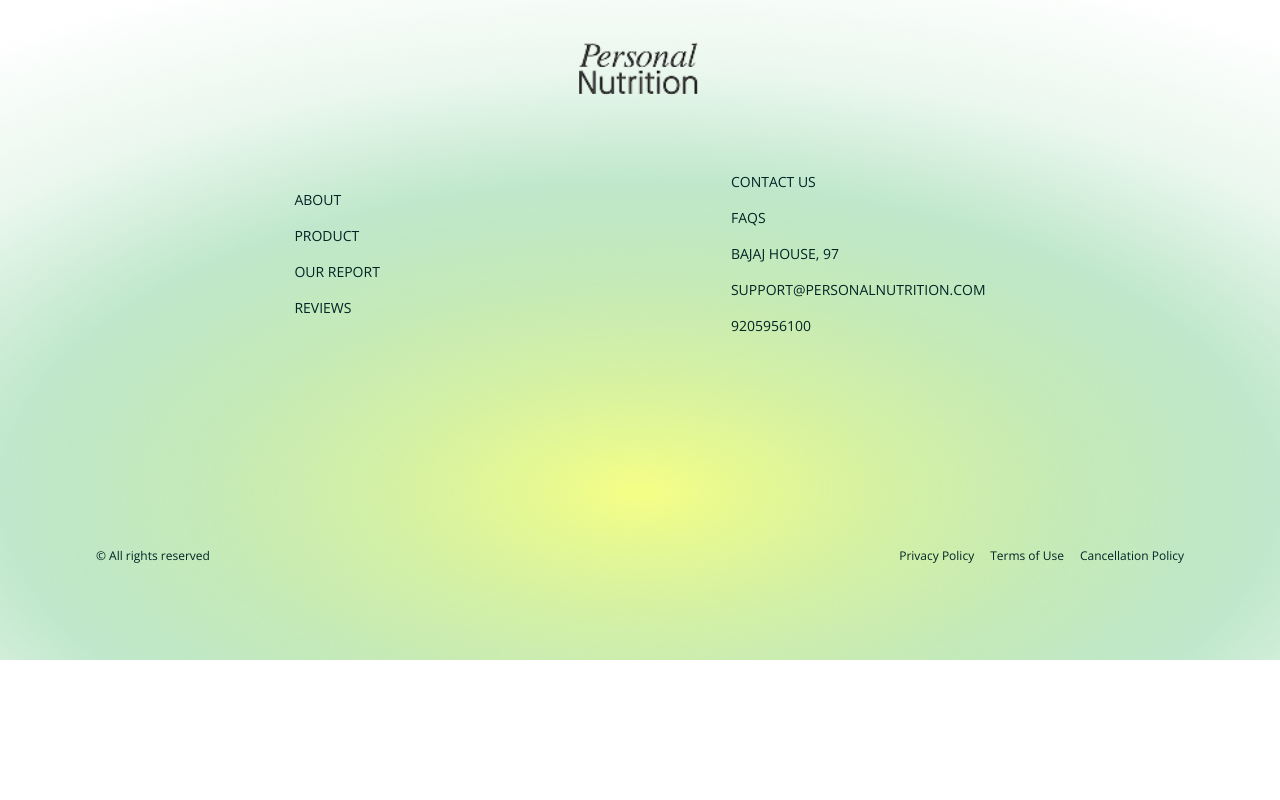
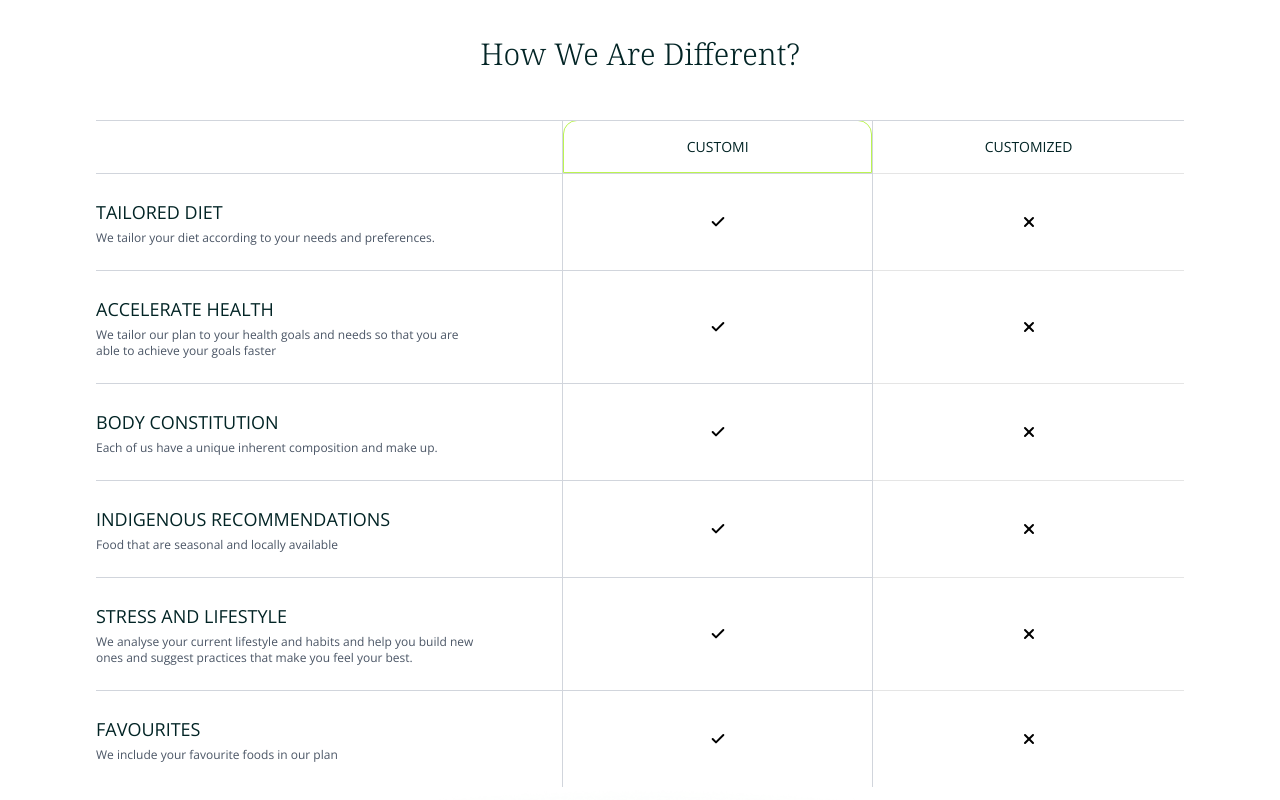
Before and after one commit to Arin7712/personalnutrition, a Next.js app: page /how-it-works in a window 1280 px wide. Shown: the part 2080-2880 px from the top of the page. Before the commit the page ends 2740 px from the top, so only its background shows below. Built offline with nearby package versions, Linux system fonts and the light colour scheme.

Commit message:
added comparison section

```diff
--- a/app/how-it-works/page.tsx
+++ b/app/how-it-works/page.tsx
@@ -1,3 +1,5 @@
+import ComparisonTable from '@/components/how-it-works/ComparisonTable'
+import ComparisonTableMobile from '@/components/how-it-works/ComparissonTableMobileView'
 import Hero from '@/components/how-it-works/Hero'
 import Pricing from '@/components/how-it-works/Pricing'
 import Testimonials from '@/components/how-it-works/Testimonials'
@@ -9,6 +11,10 @@ const page = () => {
       <Hero/>
       <Pricing/>
       <Testimonials/>
+      <div>
+      <ComparisonTable/>
+      </div>
+
     </div>
   )
 }
--- /dev/null
+++ b/components/how-it-works/ComparisonTable.tsx
@@ -0,0 +1,147 @@
+'use client';
+
+import React from 'react';
+import { Check, X } from 'lucide-react';
+import { Noto_Serif } from 'next/font/google';
+import { motion } from 'framer-motion';
+
+const font = Noto_Serif({
+  subsets: ['latin'],
+  weight: [
+    '100',
+    '200',
+    '300',
+    '400',
+    '500',
+    '600',
+    '700',
+    '800',
+    '900',
+  ],
+  display: 'swap',
+});
+
+const features = [
+  {
+    title: 'TAILORED DIET',
+    desc: 'We tailor your diet according to your needs and preferences.',
+  },
+  {
+    title: 'ACCELERATE HEALTH',
+    desc: 'We tailor our plan to your health goals and needs so that you are able to achieve your goals faster',
+  },
+  {
+    title: 'BODY CONSTITUTION',
+    desc: 'Each of us have a unique inherent composition and make up.',
+  },
+  {
+    title: 'INDIGENOUS RECOMMENDATIONS',
+    desc: 'Food that are seasonal and locally available',
+  },
+  {
+    title: 'STRESS AND LIFESTYLE',
+    desc: 'We analyse your current lifestyle and habits and help you build new ones and suggest practices that make you feel your best.',
+  },
+  {
+    title: 'FAVOURITES',
+    desc: 'We include your favourite foods in our plan',
+  },
+];
+
+const customiChecks = [true, true, true, true, true, true];
+const customizedChecks = [false, false, false, false, false, false];
+
+const fadeIn = (delay: number) => ({
+  hidden: { opacity: 0, y: 30 },
+  visible: {
+    opacity: 1,
+    y: 0,
+    transition: {
+      duration: 0.6,
+      ease: 'easeOut' as const,
+      delay,
+    },
+  },
+});
+
+const ComparisonTable = () => {
+  return (
+    <div className="w-full px-6 md:px-[6rem] pt-[6rem]">
+      <h2
+        className={`text-center text-3xl font-light mb-12 md:block hidden ${font.className}`}
+      >
+        How We Are Different?
+      </h2>
+      <div className="grid grid-cols-[2fr_1fr] md:grid-cols-[1.5fr_1fr_1fr] border-t border-gray-300 text-sm">
+        {/* Header Row */}
+        <div className="md:block hidden"></div>
+        <div
+          className={`md:hidden block text-center font-light py-4 text-xl ${font.className}`}
+        >
+          How We Are Different?
+        </div>
+
+        <div className="text-center font-extralight border-l border-gray-300 border-r border-gray-300 py-4 relative">
+          <div className="border border-lime-300 rounded-t-xl absolute -top-[1px] left-0 right-0 bottom-0 z-[-1]"></div>
+          CUSTOMI
+        </div>
+        <div className="text-center font-extralight py-4 md:block hidden">
+          CUSTOMIZED
+        </div>
+
+        {/* Rows */}
+        {features.map((feature, index) => (
+          <React.Fragment key={index}>
+            {/* Feature Description */}
+            <motion.div
+              className="border-t border-gray-300 py-6 pr-6"
+              variants={fadeIn(index * 0.2)}
+              initial="hidden"
+              whileInView="visible"
+              viewport={{ once: true, amount: 0.3 }}
+            >
+              <h3 className="font-extralight text-md md:text-lg">
+                {feature.title}
+              </h3>
+              <p className="text-gray-600 text-xs max-w-sm pt-1">
+                {feature.desc}
+              </p>
+            </motion.div>
+
+            {/* Customi column */}
+            <motion.div
+              className="border-l border-r border-gray-300 border-t flex items-center justify-center"
+              variants={fadeIn(index * 0.2 + 0.1)}
+              initial="hidden"
+              whileInView="visible"
+              viewport={{ once: true, amount: 0.3 }}
+            >
+              {customiChecks[index] ? (
+                <Check className="w-4 h-4 stroke-[3] text-black" />
+              ) : (
+                <X className="w-4 h-4 stroke-[3] text-black" />
+              )}
+            </motion.div>
+
+            {/* Customized column */}
+            <motion.div
+              className="border-t items-center justify-center md:flex hidden"
+              variants={fadeIn(index * 0.2 + 0.2)}
+              initial="hidden"
+              whileInView="visible"
+              viewport={{ once: true, amount: 0.3 }}
+            >
+              {customizedChecks[index] ? (
+                <Check className="w-4 h-4 stroke-[3] text-black" />
+              ) : (
+                <X className="w-4 h-4 stroke-[3] text-black" />
+              )}
+            </motion.div>
+          </React.Fragment>
+        ))}
+      </div>
+    </div>
+  );
+};
+
+export default ComparisonTable;
--- /dev/null
+++ b/components/how-it-works/ComparissonTableMobileView.tsx
@@ -0,0 +1,66 @@
+'use client';
+
+import React from 'react';
+import { Check } from 'lucide-react';
+
+const features = [
+  {
+    title: 'DIET PREFERENCES',
+    desc: 'We tailor your diet according to your needs and preferences.',
+  },
+  {
+    title: 'HEALTH GOALS',
+    desc: 'We tailor our plan to your health goals and needs so that you are able to achieve your goals faster',
+  },
+  {
+    title: 'BODY CONSTITUTION',
+    desc: 'Each of us have a unique inherent composition and make up.',
+  },
+  {
+    title: 'SEASON & ORIGIN',
+    desc: 'Food that are seasonal and locally available',
+  },
+  {
+    title: 'STRESS AND LIFESTYLE',
+    desc: 'We analyse your current lifestyle and habits and help you build new ones and suggest practices that make you feel your best.',
+  },
+  {
+    title: 'FAVORITES',
+    desc: 'We include your favourite foods in our plan',
+  },
+];
+
+const ComparisonTableMobile = () => {
+  return (
+    <div className="w-full px-6 pt-12">
+      <h2 className="text-lg font-semibold mb-8 text-left">
+        How We Are Different?
+      </h2>
+
+      <div className="rounded-xl border border-lime-300 overflow-hidden">
+        {/* Header Cell */}
+        <div className="text-center text-sm font-semibold py-4 border-b border-lime-300 bg-white">
+          <p className="leading-4 italic">Personal<br />Nutrition</p>
+        </div>
+
+        {/* Feature Rows */}
+        {features.map((item, index) => (
+          <div
+            key={index}
+            className={`flex justify-between items-start border-b border-lime-300 px-4 py-6 bg-white`}
+          >
+            <div className="flex flex-col max-w-[85%] pr-4">
+              <h3 className="text-xs font-semibold mb-1">{item.title}</h3>
+              <p className="text-[11px] text-gray-600 leading-snug">{item.desc}</p>
+            </div>
+            <div className="min-w-[24px] mt-1">
+              <Check className="w-4 h-4 stroke-[3] text-black" />
+            </div>
+          </div>
+        ))}
+      </div>
+    </div>
+  );
+};
+
+export default ComparisonTableMobile;
```
